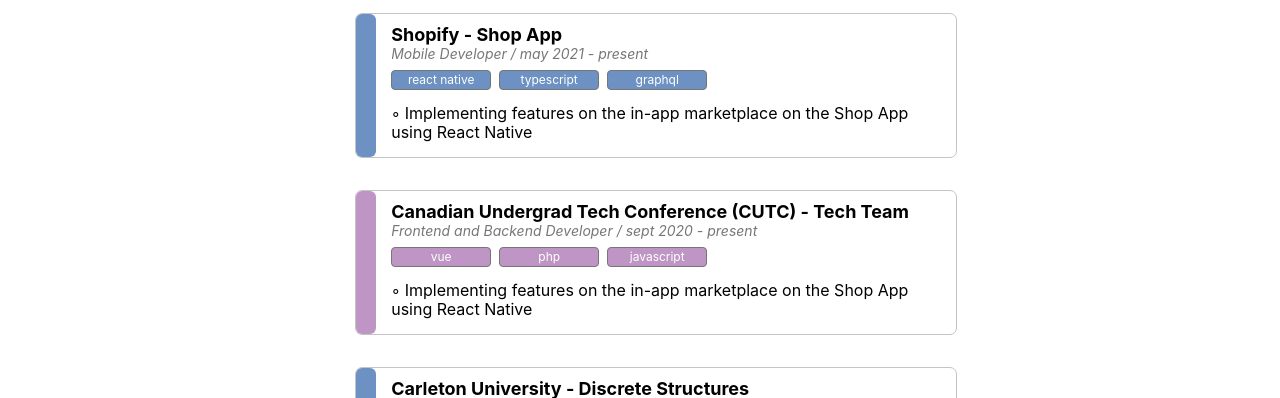
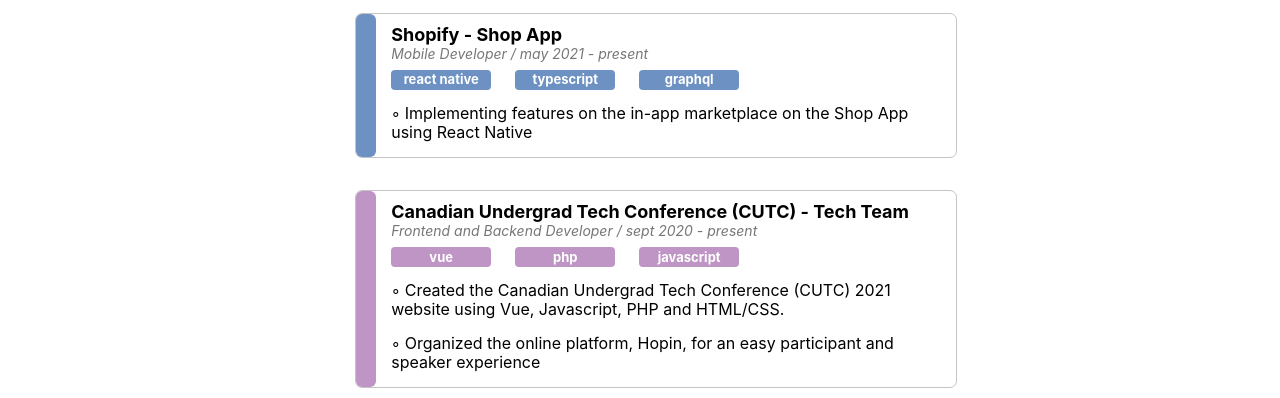
Before and after one commit to sanaasy/portfolio, a React (Create React App) app: page / in a window 1280 px wide. Shown: the part 554-952 px from the top of the page. Built offline with nearby package versions, Linux system fonts and the light colour scheme.

Commit message:
Stylistic changes and adding my resume

```diff
--- a/src/Header.tsx
+++ b/src/Header.tsx
@@ -17,7 +17,7 @@
           <img src={logo} alt="logo" className={styles.Logo} />
       </div>
       <header id={styles.Header}>
-        <a className={styles.Resume} href="/resume.pdf">
+        <a className={styles.Resume} target="no_blank" href="/resume.pdf">
           check out my <strong>resume</strong>
         </a>
         <div className={styles.ImgContainer}>
--- a/src/data.tsx
+++ b/src/data.tsx
@@ -41,7 +41,8 @@
       'javascript'
     ],
     description: [
-      'Implementing features on the in-app marketplace on the Shop App using React Native'
+      'Created the Canadian Undergrad Tech Conference (CUTC) 2021 website using Vue, Javascript, PHP and HTML/CSS.',
+      'Organized the online platform, Hopin, for an easy participant and speaker experience'
     ]
   },
   {
--- a/src/styles/ScrollButton.module.css
+++ b/src/styles/ScrollButton.module.css
@@ -4,9 +4,6 @@
   height: 2em;
   left: 3em;
   bottom: 2em;
-  border-radius: 12px;
-  border: 1px solid black;
-  background: #C4C4C4;
 }
 
 .Button:hover {
--- a/src/styles/Showcase.module.css
+++ b/src/styles/Showcase.module.css
@@ -80,7 +80,6 @@
 .Language {
   width: 100px;
   height: 20px;
-  border: 1px solid #777676;
   box-sizing: border-box;
   border-radius: 4px;
   display: flex;
@@ -88,6 +87,7 @@
   justify-content: center;
   color: white;
   float: left;
-  margin: 0 0.5rem 0  0;
-  font-size: 12px;
+  margin: 0 1.5rem 0  0;
+  font-size: 13px;
+  font-weight: bold;
 }
```
Also changed, not shown: 2 other files (tests, documents, lock files or other folders).
